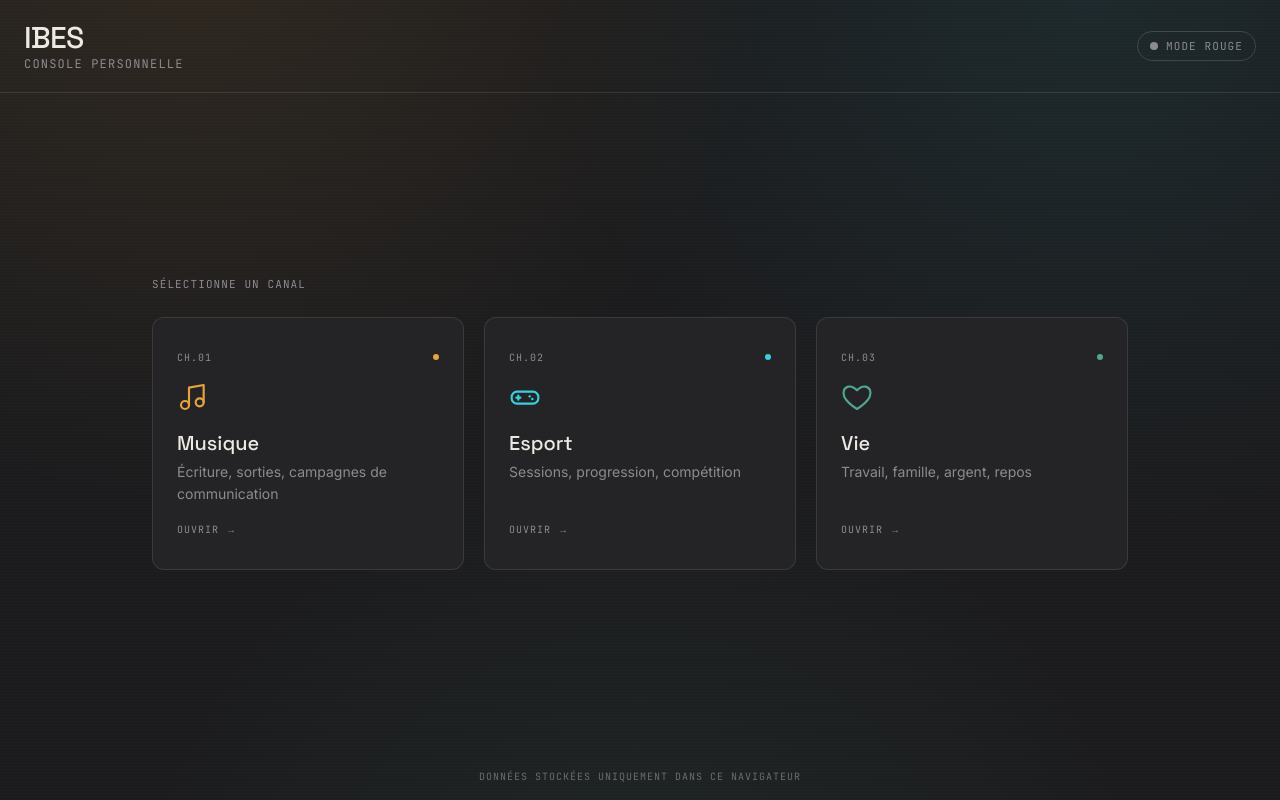
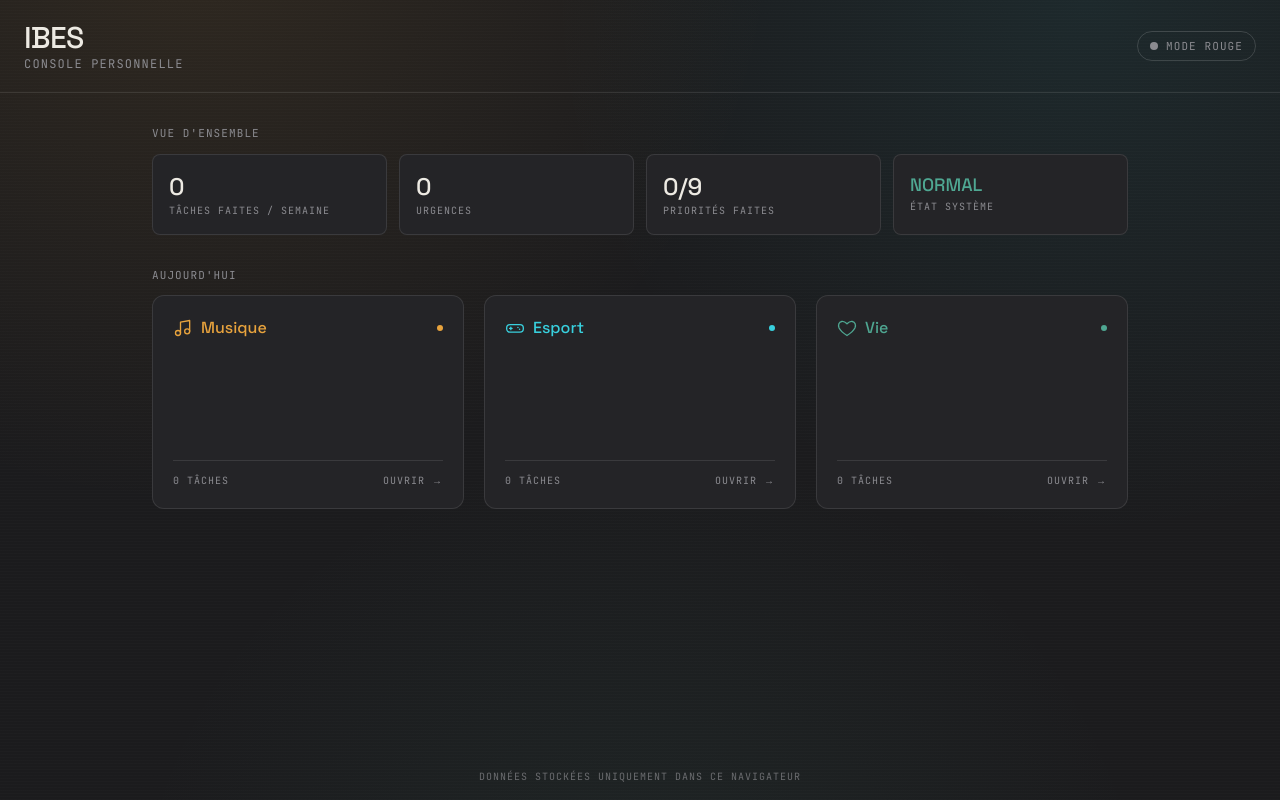
Before and after one commit to mcb264/IBES, a Next.js app: page / in a window 1280 px wide. Built offline with nearby package versions, Linux system fonts and the light colour scheme.

Commit message:
Ajouter le dashboard global IBES

```diff
--- a/app/page.tsx
+++ b/app/page.tsx
@@ -2,63 +2,23 @@
 
 import { useEffect, useState } from "react";
 import Link from "next/link";
-import { Domain, loadModeRouge, saveModeRouge } from "@/lib/storage";
+import { Domain, DomainState, loadDomainState, loadModeRouge, saveModeRouge } from "@/lib/storage";
 import DomainIcon from "@/components/DomainIcon";
 import ModeRougeSwitch from "@/components/ModeRougeSwitch";
 
-const CARDS: {
-  domain: Domain;
-  href: string;
-  ch: string;
-  label: string;
-  subtitle: string;
-  text: string;
-  border: string;
-  hoverShadow: string;
-  dot: string;
-}[] = [
-  {
-    domain: "musique",
-    href: "/musique",
-    ch: "CH.01",
-    label: "Musique",
-    subtitle: "Écriture, sorties, campagnes de communication",
-    text: "text-amber",
-    border: "hover:border-amber/60",
-    hoverShadow: "hover:shadow-amber/10",
-    dot: "bg-amber",
-  },
-  {
-    domain: "esport",
-    href: "/esport",
-    ch: "CH.02",
-    label: "Esport",
-    subtitle: "Sessions, progression, compétition",
-    text: "text-cyan",
-    border: "hover:border-cyan/60",
-    hoverShadow: "hover:shadow-cyan/10",
-    dot: "bg-cyan",
-  },
-  {
-    domain: "vie",
-    href: "/vie",
-    ch: "CH.03",
-    label: "Vie",
-    subtitle: "Travail, famille, argent, repos",
-    text: "text-teal",
-    border: "hover:border-teal/60",
-    hoverShadow: "hover:shadow-teal/10",
-    dot: "bg-teal",
-  },
+const CARDS = [
+  { domain: "musique" as Domain, href: "/musique", ch: "CH.01", label: "Musique", subtitle: "Écriture, sorties, campagnes de communication", text: "text-amber", border: "hover:border-amber/60", dot: "bg-amber" },
+  { domain: "esport" as Domain, href: "/esport", ch: "CH.02", label: "Esport", subtitle: "Sessions, progression, compétition", text: "text-cyan", border: "hover:border-cyan/60", dot: "bg-cyan" },
+  { domain: "vie" as Domain, href: "/vie", ch: "CH.03", label: "Vie", subtitle: "Travail, famille, argent, repos", text: "text-teal", border: "hover:border-teal/60", dot: "bg-teal" },
 ];
 
 export default function Home() {
   const [modeRouge, setModeRouge] = useState(false);
-  const [hydrated, setHydrated] = useState(false);
+  const [states, setStates] = useState<Record<Domain, DomainState> | null>(null);
 
   useEffect(() => {
     setModeRouge(loadModeRouge());
-    setHydrated(true);
+    setStates({ musique: loadDomainState("musique"), esport: loadDomainState("esport"), vie: loadDomainState("vie") });
   }, []);
 
   const toggleModeRouge = () => {
@@ -67,62 +27,49 @@ export default function Home() {
     saveModeRouge(next);
   };
 
-  if (!hydrated) return null;
+  if (!states) return null;
+
+  const totalDone = CARDS.reduce((n, c) => n + states[c.domain].completedThisWeek.length, 0);
+  const urgent = CARDS.reduce((n, c) => n + states[c.domain].dump.filter((i) => i.category === "URGENT").length, 0);
 
   return (
     <main className="min-h-screen flex flex-col">
       <header className="border-b border-white/10 px-6 py-5 flex flex-wrap items-center justify-between gap-4">
-        <div>
-          <h1 className="font-display text-3xl tracking-tight">IBES</h1>
-          <p className="text-xs text-muted font-mono uppercase tracking-widest">
-            console personnelle
-          </p>
-        </div>
+        <div><h1 className="font-display text-3xl tracking-tight">IBES</h1><p className="text-xs text-muted font-mono uppercase tracking-widest">console personnelle</p></div>
         <ModeRougeSwitch active={modeRouge} onToggle={toggleModeRouge} />
       </header>
 
-      {modeRouge && (
-        <div className="bg-alert/10 border-b border-alert/30 text-alert text-xs font-mono uppercase tracking-widest px-6 py-2 flex items-center gap-2">
-          <span className="w-2 h-2 rounded-full bg-alert animate-pulse" />
-          Mode rouge actif — objectifs réduits sur tous les canaux
+      {modeRouge && <div className="bg-alert/10 border-b border-alert/30 text-alert text-xs font-mono uppercase tracking-widest px-6 py-2">● Mode rouge actif — protège l'essentiel</div>}
+
+      <section className="flex-1 px-6 py-8 max-w-5xl w-full mx-auto space-y-8">
+        <div>
+          <p className="font-mono text-[11px] text-muted uppercase tracking-widest mb-3">Vue d'ensemble</p>
+          <div className="grid grid-cols-2 sm:grid-cols-4 gap-3">
+            <div className="bg-panel border border-white/10 rounded-lg p-4"><div className="font-display text-2xl">{totalDone}</div><div className="text-[10px] font-mono uppercase tracking-widest text-muted">tâches faites / semaine</div></div>
+            <div className="bg-panel border border-white/10 rounded-lg p-4"><div className={urgent ? "font-display text-2xl text-alert" : "font-display text-2xl"}>{urgent}</div><div className="text-[10px] font-mono uppercase tracking-widest text-muted">urgences</div></div>
+            <div className="bg-panel border border-white/10 rounded-lg p-4"><div className="font-display text-2xl">{CARDS.reduce((n,c)=>n+[states[c.domain].briefing.p1Done,states[c.domain].briefing.p2Done,states[c.domain].briefing.p3Done].filter(Boolean).length,0)}/9</div><div className="text-[10px] font-mono uppercase tracking-widest text-muted">priorités faites</div></div>
+            <div className="bg-panel border border-white/10 rounded-lg p-4"><div className={`font-display text-lg ${modeRouge ? "text-alert" : "text-teal"}`}>{modeRouge ? "ROUGE" : "NORMAL"}</div><div className="text-[10px] font-mono uppercase tracking-widest text-muted">état système</div></div>
+          </div>
         </div>
-      )}
 
-      <section className="flex-1 px-6 py-12 max-w-5xl w-full mx-auto flex flex-col justify-center">
-        <p className="font-mono text-[11px] text-muted uppercase tracking-widest mb-6">
-          Sélectionne un canal
-        </p>
-        <div className="grid sm:grid-cols-3 gap-5">
-          {CARDS.map((c) => (
-            <Link
-              key={c.domain}
-              href={c.href}
-              className={`group relative overflow-hidden rounded-xl border border-white/10 bg-panel px-6 py-8 flex flex-col gap-4 transition-all duration-300 hover:-translate-y-0.5 hover:shadow-[0_20px_60px_-20px_var(--tw-shadow-color)] ${c.border} ${c.hoverShadow}`}
-            >
-              <div className="flex items-center justify-between">
-                <span className="font-mono text-[10px] uppercase tracking-widest text-muted">
-                  {c.ch}
-                </span>
-                <span className={`w-1.5 h-1.5 rounded-full ${c.dot}`} />
-              </div>
-              <div className={`${modeRouge ? "text-alert" : c.text}`}>
-                <DomainIcon domain={c.domain} className="w-8 h-8" />
-              </div>
-              <div>
-                <h2 className="font-display text-xl mb-1">{c.label}</h2>
-                <p className="text-sm text-muted leading-relaxed">{c.subtitle}</p>
-              </div>
-              <span className="mt-auto font-mono text-[10px] uppercase tracking-widest text-muted group-hover:text-ink transition-colors">
-                Ouvrir →
-              </span>
-            </Link>
-          ))}
+        <div>
+          <p className="font-mono text-[11px] text-muted uppercase tracking-widest mb-3">Aujourd'hui</p>
+          <div className="grid sm:grid-cols-3 gap-5">
+            {CARDS.map((c) => {
+              const b = states[c.domain].briefing;
+              const priorities = [[b.p1,b.p1Done],[b.p2,b.p2Done],[b.p3,b.p3Done]] as const;
+              const openTasks = b.tasks.filter(t => !t.done).length;
+              return <Link key={c.domain} href={c.href} className={`rounded-xl border border-white/10 bg-panel px-5 py-5 transition-colors ${c.border}`}>
+                <div className="flex items-center justify-between mb-4"><div className={`flex items-center gap-2 ${modeRouge ? "text-alert" : c.text}`}><DomainIcon domain={c.domain} className="w-5 h-5"/><span className="font-display">{c.label}</span></div><span className={`w-1.5 h-1.5 rounded-full ${c.dot}`}/></div>
+                <div className="space-y-2 min-h-[5.5rem]">{priorities.map(([text,done],i)=> text ? <div key={i} className={`text-sm flex gap-2 ${done ? "text-muted line-through" : ""}`}><span className="font-mono text-[10px] text-muted pt-1">0{i+1}</span><span>{text}</span></div> : null)}</div>
+                <div className="mt-4 pt-3 border-t border-white/10 flex justify-between text-[10px] font-mono uppercase tracking-widest text-muted"><span>{openTasks} tâche{openTasks!==1?"s":""}</span><span>Ouvrir →</span></div>
+              </Link>;
+            })}
+          </div>
         </div>
       </section>
 
-      <footer className="px-6 py-4 text-center font-mono text-[10px] text-muted/70 uppercase tracking-widest">
-        Données stockées uniquement dans ce navigateur
-      </footer>
+      <footer className="px-6 py-4 text-center font-mono text-[10px] text-muted/70 uppercase tracking-widest">Données stockées uniquement dans ce navigateur</footer>
     </main>
   );
 }
```
